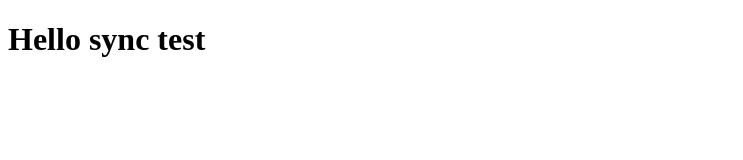
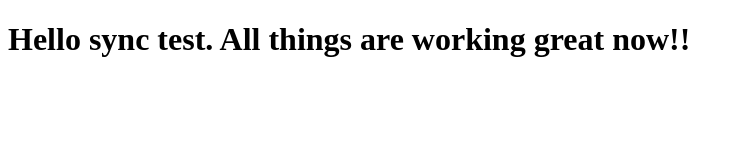
Before and after one commit to vabriceno/coursera-angularJS, a plain HTML site: page index.html in a window 1280 px wide. Shown: the whole page, without its empty margins (0-743 px from the left). Drawn offline with Linux system fonts and the light colour scheme.

Commit message:
Second test version

```diff
--- a/index.html
+++ b/index.html
@@ -5,6 +5,6 @@
     <title>Coursera-Angular-Test</title>
   </head>
   <body>
-    <h1>Hello sync test</h1>
+    <h1>Hello sync test. All things are working great now!!</h1>
   </body>
 </html>
```
